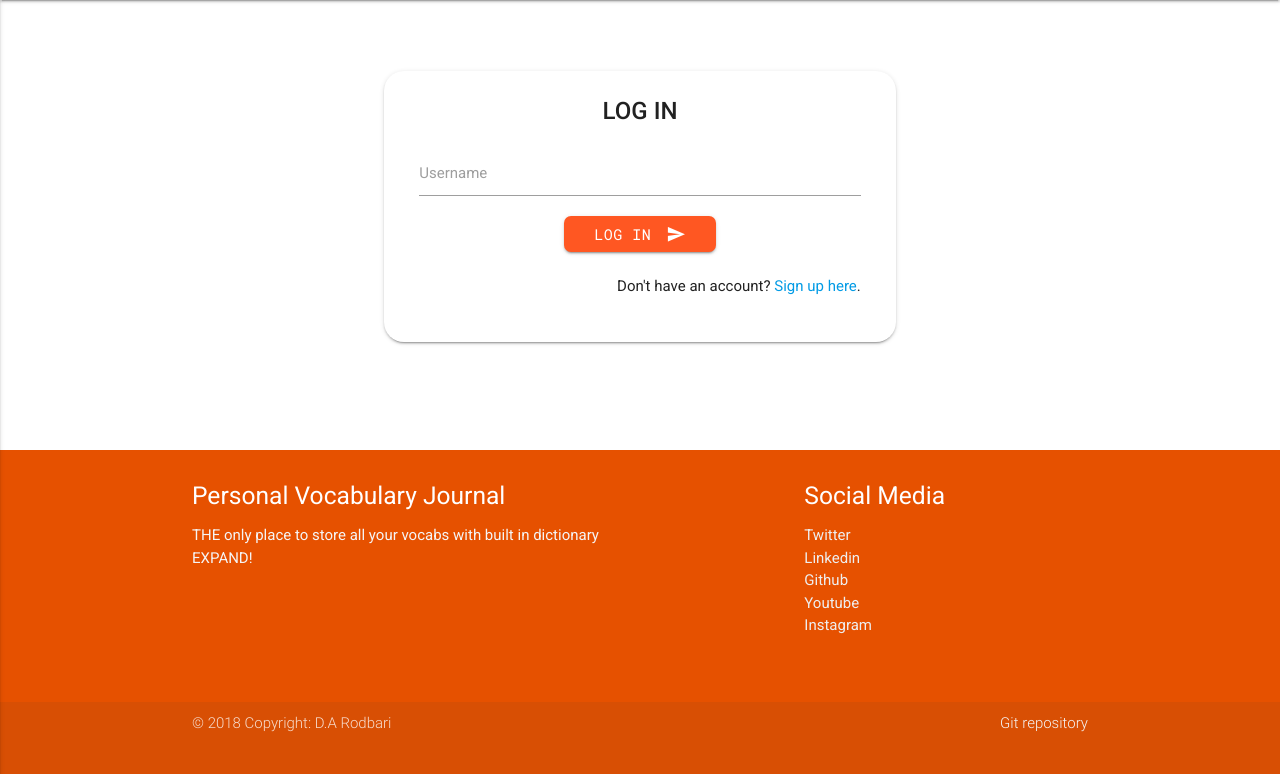
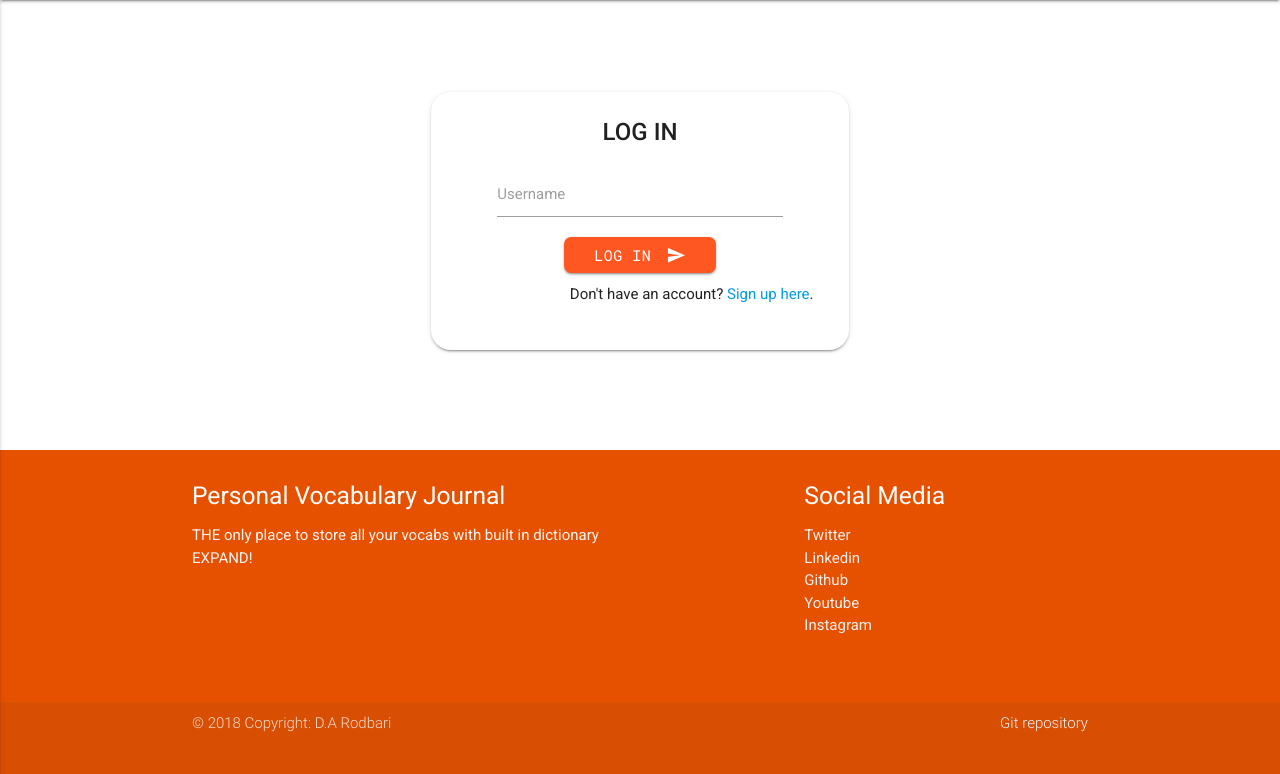
Before and after one commit to Code-Institute-Submissions/vocab_journal, a Flask app: page / in a window 1280 px wide. Shown: the part 64-838 px from the top of the page. Run offline with Flask 2, Linux system fonts and the light colour scheme; some libraries are stand-ins or nearby versions.

Commit message:
further clean up of template and global styling for container_minimal elements

```diff
--- a/static/css/main.css
+++ b/static/css/main.css
@@ -10,7 +10,7 @@ html, body {
 
 .container_minimal {
   min-height: calc(100% - 350.297px);
-  padding-bottom: 2rem;
+  padding: 2rem 0;
   display: flex;
   flex-direction: column;
   justify-content: center;
@@ -113,7 +113,11 @@ html, body {
   .minimal_look {
     margin-top: 300px; } }
 
-.login_register_check_vocab {
-  width: 40%; }
+@media screen and (max-width: 701px) {
+  .login_register_check_vocab {
+    width: 80%; } }
+
+#index_submit {
+  margin-bottom: 10px; }
 
 /*# sourceMappingURL=main.css.map */
--- a/static/scss/base.scss
+++ b/static/scss/base.scss
@@ -11,7 +11,7 @@ html, body {
 
 .container_minimal {
     min-height: calc(100% - 350.297px);
-    padding-bottom: 2rem;
+    padding: 2rem 0;
     display: flex;
     flex-direction: column;
     justify-content: center;
--- a/static/scss/main.scss
+++ b/static/scss/main.scss
@@ -150,6 +150,15 @@
 
 
 .login_register_check_vocab {
-    width: 40%;
 
+    // media query for small screens
+    @include mQ("maxW", 701px) {
+        width: 80%;
+    }
 }
+
+
+
+#index_submit {
+    margin-bottom: 10px;
+}
--- a/templates/base.html
+++ b/templates/base.html
@@ -53,9 +53,7 @@
         </nav>
     </header>
 
-
-    <!--<div class="container" id="main-content">-->
-    <!--</div>-->
+    <!--CONTENT FOR INDIVIDUAL TEMPLATES-->
     {% block content %} {% endblock %}
 
     <footer class="page-footer orange darken-4">
--- a/templates/dash.html
+++ b/templates/dash.html
@@ -1,5 +1,6 @@
 {% extends 'base.html'%} {% block title %}Dashboard{% endblock %} {% block content %}
 <div class="container">
+
     <!--FILTERS SECTION-->
     <h4 class="center-align">DASHBOARD</h4>
     <div class="card">
@@ -88,8 +89,6 @@
         </ul>
         {% endif %} {% endwith %}
     </div>
-
-
 
     <!--VOCABS SECTION-->
     {% if vocabs.count() == 0 %}
@@ -187,4 +186,5 @@
     </ul>
     {% endif %}
 </div>
+
 {% endblock %}
--- a/templates/edit_vocab.html
+++ b/templates/edit_vocab.html
@@ -1,5 +1,6 @@
 {% extends 'base.html'%} {% block title %}Add setup{% endblock %} {% block content %}
 <div class="container">
+
     <h2>{{ vocab.vocab.title() }}</h2>
 
     <!--FLASH SECTION-->
--- a/templates/index.html
+++ b/templates/index.html
@@ -1,34 +1,4 @@
 {% extends 'base.html'%} {% block title %}Welcome{% endblock %} {% block content %}
-<!--<h1 class="center-align">Login</h1>-->
-
-<!--<div class="row minimal_look">-->
-
-<!--    <form action="{{ url_for('login') }}" method="POST">-->
-
-<!--        <div class="input-field col s10 offset-s1 m6 offset-m3">-->
-<!--            <input id="username" name="username" type="text" class="validate" minlength="2" required>-->
-<!--            <label for="username">Username</label>-->
-<!--        </div>-->
-
-<!--        <div class="center-align col s12 m6 offset-m3">-->
-<!--            <button class="btn waves-effect waves-light btn_large deep-orange" type="submit">Log in-->
-<!--                            <i class="material-icons right">send</i>-->
-<!--                    </button>-->
-<!--        </div>-->
-
-<!--        <div class="red-text text-darken-2 col s12 m6 offset-m3">-->
-<!--            {% with messages = get_flashed_messages() %} {% if messages %} {% for message in messages %}-->
-<!--            <p class="center-align"><strong>{{ message }}</strong></p>-->
-<!--            {% endfor %} {% endif %} {% endwith %}-->
-<!--        </div>-->
-
-<!--        <div class="right-align col s10 offset-s1 m6 offset-m3">-->
-<!--            <br> Don't have an account? <a href="{{ url_for('register') }}">Sign up here</a>.-->
-<!--        </div>-->
-
-<!--    </form>-->
-
-<!--</div>-->
 <div class="container_minimal">
 
     <div class="card login_register_check_vocab">
@@ -36,25 +6,34 @@
             <span class="card-title center-align"><strong>LOG IN</strong></span>
             <form action="{{ url_for('login') }}" method="POST">
                 <div class="row">
-                     <div class="input-field col s12">
+                     <div class="input-field col s12 m10 offset-m1">
                         <input id="username" name="username" type="text" class="validate" minlength="2" required>
                         <label for="username">Username</label>
                     </div>
 
                     <div class="center-align col s12">
-                        <button class="btn waves-effect waves-light btn_large deep-orange" type="submit">Log in
+                        <button id="index_submit" class="btn waves-effect waves-light btn_large deep-orange" type="submit">Log in
                                         <i class="material-icons right">send</i>
-                                </button>
+                        </button>
                     </div>
 
-                    <div class="red-text text-darken-2 col s12">
-                        {% with messages = get_flashed_messages() %} {% if messages %} {% for message in messages %}
-                        <br><p class="center-align"><strong>{{ message }}</strong></p>
-                        {% endfor %} {% endif %} {% endwith %}
+
+
+                    <div>
+                        {% with messages = get_flashed_messages() %} {% if messages %}
+                        <ul class="center-align  red-text text-darken-2">
+                            {% for message in messages %}
+                            <li><strong>{{ message }}</strong></li>
+                            {% endfor %}
+                        </ul>
+                        {% endif %} {% endwith %}
                     </div>
 
+
+
+
                     <div class="right-align col s12">
-                        <br> Don't have an account? <a href="{{ url_for('register') }}">Sign up here</a>.
+                        Don't have an account? <a href="{{ url_for('register') }}">Sign up here</a>.
                     </div>
                 </div>
             </form>
```
Also changed, not shown: templates/register.html (+9 -9 lines), templates/view_user.html (indentation only), 1 other file.
